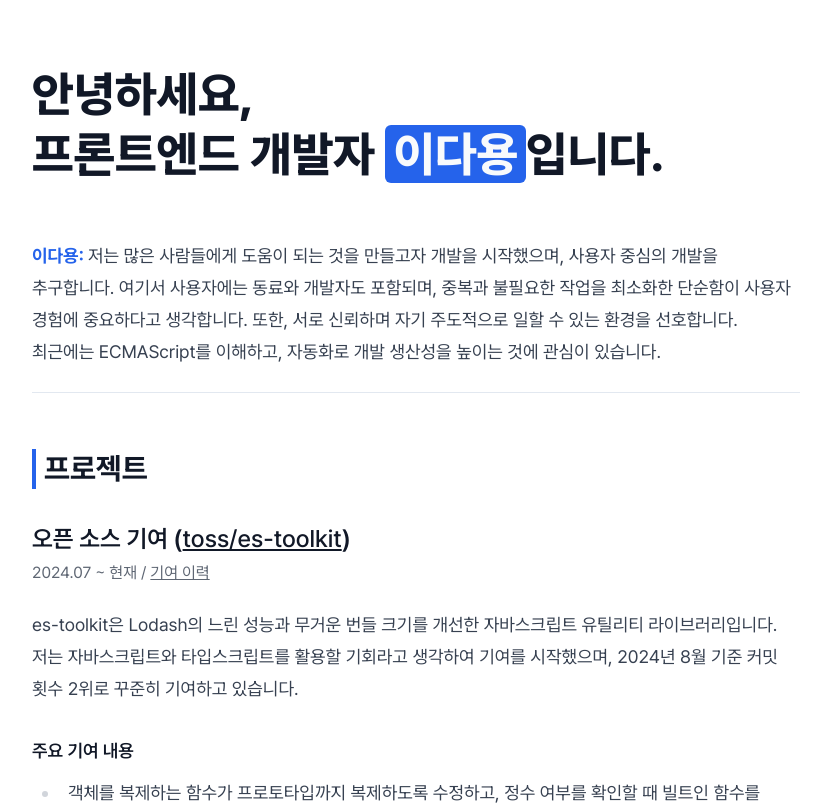
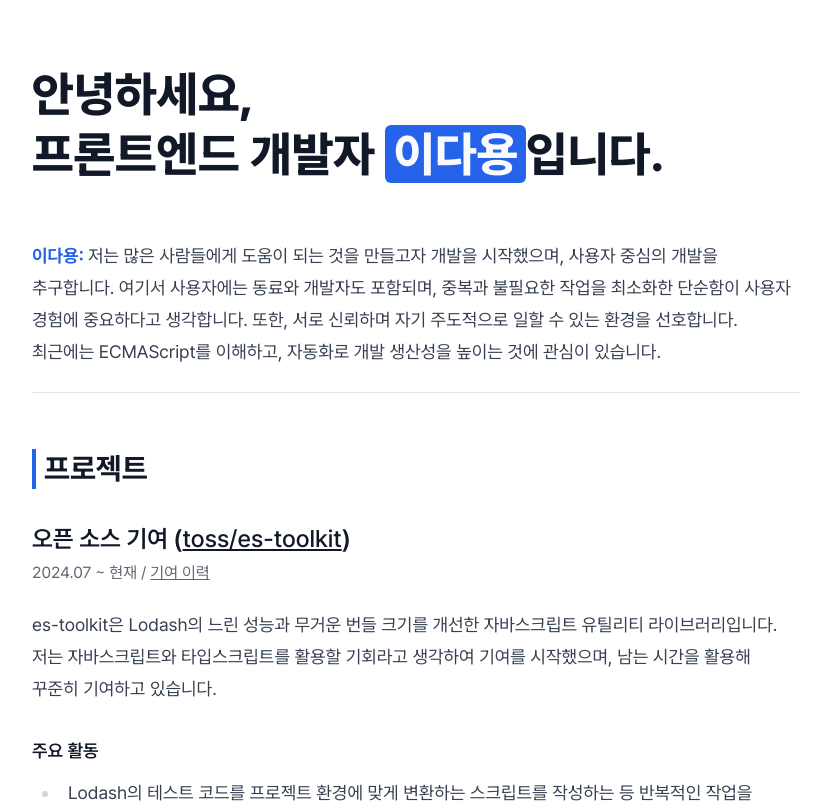
Before and after one commit to dayongkr/resume, a Next.js app: page / in a window 1280 px wide. Shown: the top 805 px of the page, without its empty margins (224-1043 px from the left). Built offline with nearby package versions, Linux system fonts and the light colour scheme.

Commit message:
feat(project): update opensource section

```diff
--- a/src/app/_components/ProjectSection.tsx
+++ b/src/app/_components/ProjectSection.tsx
@@ -19,15 +19,31 @@ export function ProjectSection() {
         />
         <p>
           es-toolkit은 Lodash의 느린 성능과 무거운 번들 크기를 개선한 자바스크립트 유틸리티 라이브러리입니다. 저는
-          자바스크립트와 타입스크립트를 활용할 기회라고 생각하여 기여를 시작했으며, 2024년 8월 기준 커밋 횟수 2위로
-          꾸준히 기여하고 있습니다.
+          자바스크립트와 타입스크립트를 활용할 기회라고 생각하여 기여를 시작했으며, 남는 시간을 활용해 꾸준히 기여하고
+          있습니다.
         </p>
         <List
-          title="주요 기여 내용"
+          title="주요 활동"
           items={[
             {
               children:
-                '객체를 복제하는 함수가 프로토타입까지 복제하도록 수정하고, 정수 여부를 확인할 때 빌트인 함수를 사용하도록 개선하여 함수의 안정성을 높였습니다.',
+                'Lodash의 테스트 코드를 프로젝트 환경에 맞게 변환하는 스크립트를 작성하는 등 반복적인 작업을 자동화하여 개발 생산성을 높였습니다.',
+              link: {
+                title: '해당 PRs',
+                href: 'https://github.com/search?q=repo:toss/es-toolkit+type:pr++author:dayongkr+is:merged+%22script%22+OR+%22automate%22&type=pullrequests&s=created&o=desc',
+              },
+            },
+            {
+              children:
+                'CI 과정에서 변경된 파일만 린트 작업을 수행하도록 설정하여, CI 실행 시간 및 비용을 절감했습니다.',
+              link: {
+                title: '해당 PRs',
+                href: 'https://github.com/search?q=repo:toss/es-toolkit+type:pr++author:dayongkr+is:merged+ci&type=pullrequests&s=created&o=desc',
+              },
+            },
+            {
+              children:
+                '객체를 복제하는 함수가 프로토타입까지 복제하도록 수정하는 등 자바스크립트에 대한 이해를 바탕으로 기존 함수를 개선했습니다.',
               link: {
                 title: '해당 PRs',
                 href: 'https://github.com/search?q=repo%3Atoss%2Fes-toolkit+type%3Apr++author%3Adayongkr+is%3Amerged+in%3Atitle+++NOT+%22compatibility+%22NOT+%22number+case%22++NOT+%22compat%22+NOT+%22sortBy%22+AND+%22feat%22+OR+%22modernize%22+&type=pullrequests&s=created&o=desc',
@@ -42,35 +58,19 @@ export function ProjectSection() {
               },
             },
             {
-              children:
-                'Lodash의 테스트 코드를 포팅하고, 구버전 문법으로 구현된 Lodash 함수를 최신 문법과 빌트인 함수를 활용해 성능을 개선하면서도 Lodash와 호환되는 함수를 추가했습니다.',
+              children: '최신 문법과 빌트인 함수를 활용해 성능을 개선하면서도 Lodash와 호환되는 함수를 구현했습니다.',
               link: {
                 title: '해당 PRs',
-                href: 'https://github.com/search?q=repo:toss/es-toolkit+type:pr++author:dayongkr+is:merged+in:title+test+OR+compat+OR+compatibility&type=pullrequests&s=created&o=desc',
+                href: 'https://github.com/search?q=repo:toss/es-toolkit+type:pr++author:dayongkr+is:merged+in:title+test+OR+compat+OR+compatibility+NOT+script&type=pullrequests&s=created&o=desc',
               },
             },
             {
               children:
-                'CI 과정에서 변경된 파일만 린트 작업을 수행하도록 설정하여, CI 실행 시간 및 비용을 절감했습니다.',
+                '구현 우선순위를 정하기 위해, 데이터를 수집하는 도구와 이를 시각화해주는 사이트를 개발하여 운영에도 도움을 주었습니다.',
               link: {
-                title: '해당 PRs',
-                href: 'https://github.com/search?q=repo:toss/es-toolkit+type:pr++author:dayongkr+is:merged+ci&type=pullrequests&s=created&o=desc',
+                title: '해당 사이트',
+                href: 'https://dependents-tracker.vercel.app/',
               },
-            },
-            {
-              children:
-                '깃허브 검색 서비스와 노션 차트를 활용해 어떤 함수가 많이 사용되는지 분석 및 시각화하고, 이를 메인테이너 분에게 공유하여 개발 외적으로도 도움이 되도록 했습니다.',
-              link: {
-                title: '해당 노션 페이지',
-                href: 'https://dayonglee.notion.site/es-toolkit-11f89d50abe84fc89811498cdfae63ab',
-              },
-              sub: [
-                {
-                  children:
-                    '이 작업이 사용자 중심 개발과 동기부여에 도움이 된다고 판단하여, 데이터 수집을 자동화하고 웹으로 시각화하는 작업을 진행 중입니다.',
-                  link: { title: '해당 리포지토리', href: 'https://github.com/dayongkr/dependents-tracker' },
-                },
-              ],
             },
           ]}
         />
@@ -88,6 +88,7 @@ export function ProjectSection() {
             { children: '패키지 매니저: Yarn Berry' },
             { children: '테스트: Vitest' },
             { children: 'CI/CD: Github Actions, CircleCI' },
+            { children: '코드 변환: Jscodeshift' },
           ]}
         />
       </SubSection>
@@ -110,7 +111,7 @@ export function ProjectSection() {
             진행했으며, 학교와 사용자의 피드백을 받아 서비스를 지속적으로 개선하고 있습니다.
           </p>
           <List
-            title="주요 기여 내용"
+            title="주요 활동"
             items={[
               {
                 children:
```
